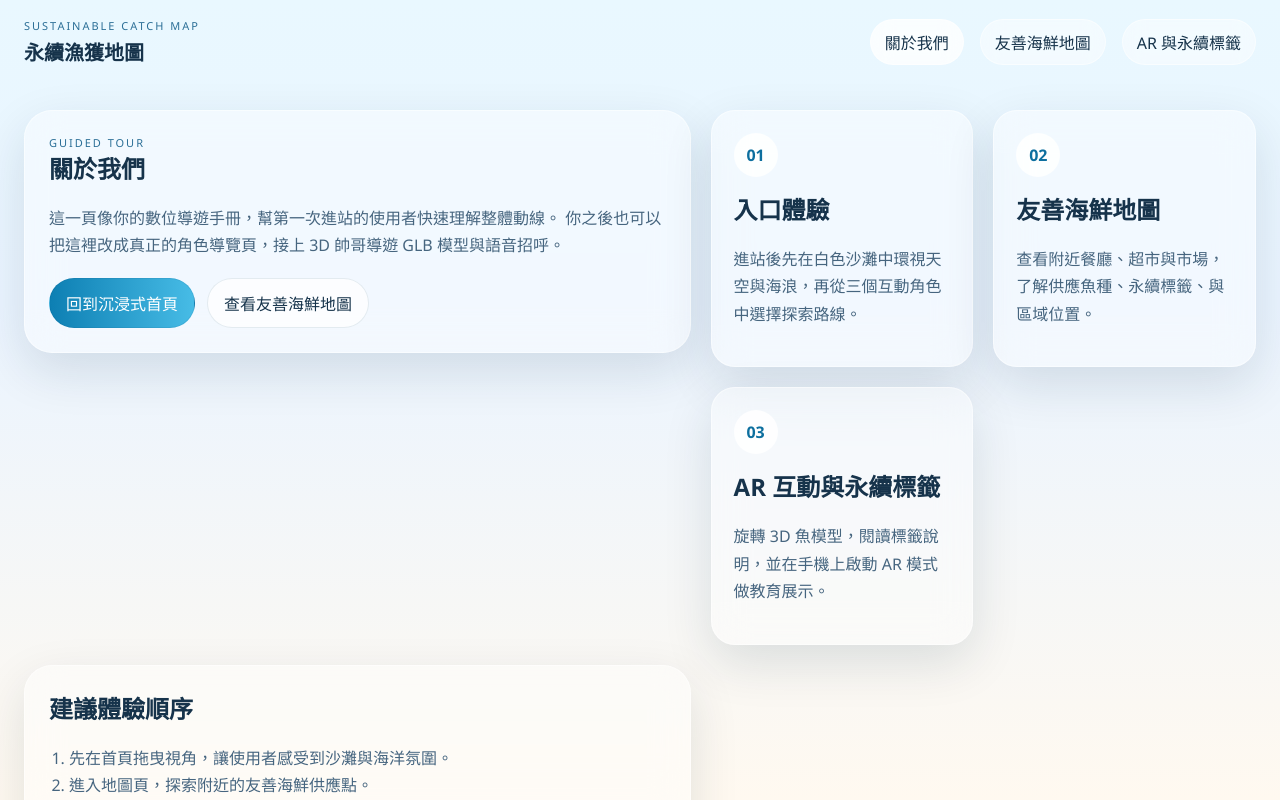
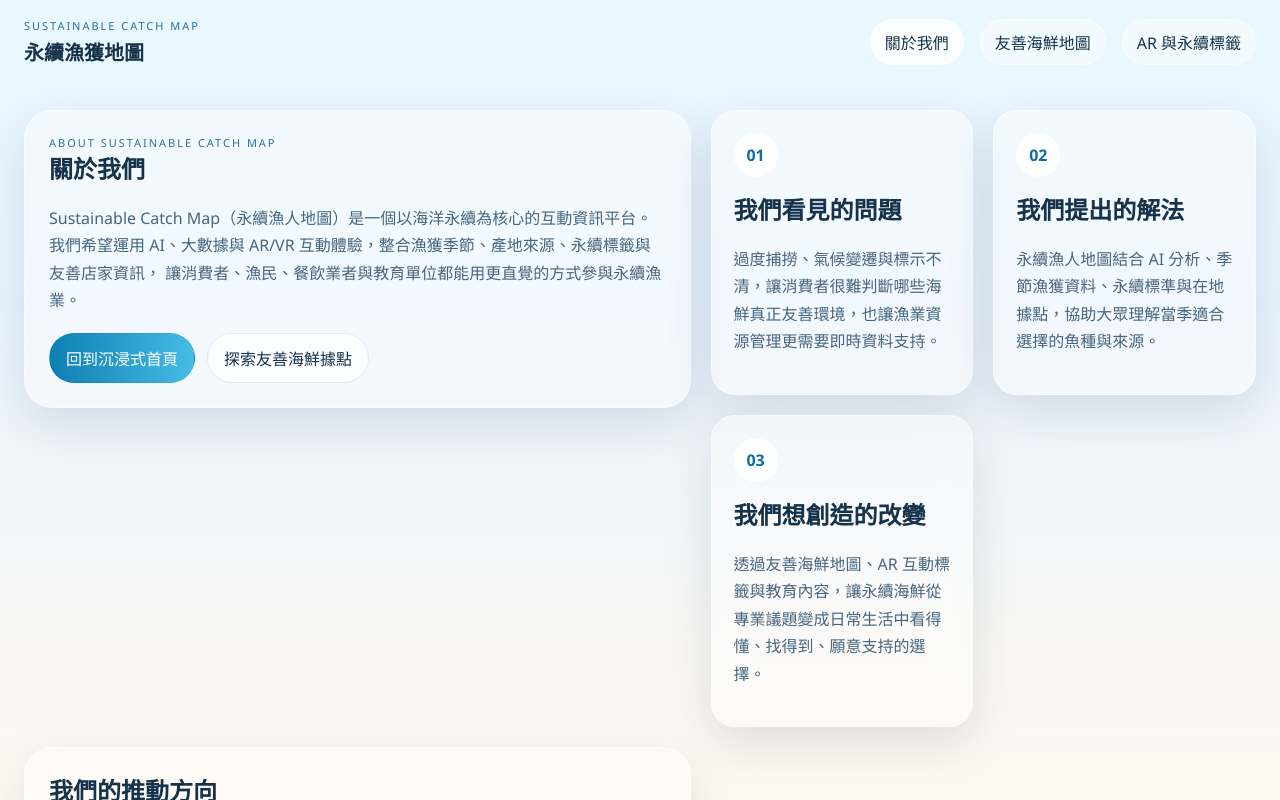
Before and after one commit to eden1762/sustainable-catch-map, a React (Vite) app: page /guide in a window 1280 px wide. Built offline with nearby package versions, Linux system fonts and the light colour scheme.

Commit message:
Deploy immersive 3D full version

```diff
--- a/src/components/HeroScene.jsx
+++ b/src/components/HeroScene.jsx
@@ -30,7 +30,7 @@ const MENU_ITEMS = [
     // 手機版專用色暈：眼睛本體偏天空藍，色暈改用對比的柔橘金；平板 / 電腦版不受影響
     mobileHalo: { core: '#ffb15c', glow: '#ff7a3d', rim: '#fff3dc' },
     route: '/guide',
-    hoverText: '用一雙明亮的眼睛帶你快速看見網站功能、入口與探索方向。'
+    hoverText: '認識永續漁人地圖的理念：用 AI、資料與互動教育，讓每一次海鮮選擇更透明、更友善海洋。'
   },
   {
     key: 'map',
@@ -92,10 +92,10 @@ export default function HeroScene() {
       <div className="hero-overlay">
         <div className="hero-copy glass-card">
           <div className="eyebrow">IMMERSIVE BEACH EXPERIENCE</div>
-          <h1>從白色沙灘出發，探索友善海鮮、關於我們與 AR 永續標籤</h1>
+          <h1>從白色沙灘出發，看見海鮮選擇與海洋永續的連結</h1>
           <p>
-            進入首頁即可看見三個中央 3D 入口：眼睛代表關於我們，小魚代表附近友善海鮮地圖，
-            牛頓擺球組代表 AR 互動與永續標籤。
+            Sustainable Catch Map 希望整合 AI 推薦、漁獲資訊與永續標籤，
+            幫助消費者找到友善海鮮，也讓漁業、餐飲與教育場域一起支持海洋資源管理。
           </p>
         </div>
 
--- a/src/pages/GuidePage.jsx
+++ b/src/pages/GuidePage.jsx
@@ -4,34 +4,34 @@ import SiteNav from '../components/SiteNav'
 
 const sections = [
   {
-    title: '入口體驗',
-    text: '進站後先在白色沙灘中環視天空與海浪，再從三個互動角色中選擇探索路線。'
+    title: '我們看見的問題',
+    text: '過度捕撈、氣候變遷與標示不清，讓消費者很難判斷哪些海鮮真正友善環境，也讓漁業資源管理更需要即時資料支持。'
   },
   {
-    title: '友善海鮮地圖',
-    text: '查看附近餐廳、超市與市場，了解供應魚種、永續標籤、與區域位置。'
+    title: '我們提出的解法',
+    text: '永續漁人地圖結合 AI 分析、季節漁獲資料、永續標準與在地據點，協助大眾理解當季適合選擇的魚種與來源。'
   },
   {
-    title: 'AR 互動與永續標籤',
-    text: '旋轉 3D 魚模型，閱讀標籤說明，並在手機上啟動 AR 模式做教育展示。'
+    title: '我們想創造的改變',
+    text: '透過友善海鮮地圖、AR 互動標籤與教育內容，讓永續海鮮從專業議題變成日常生活中看得懂、找得到、願意支持的選擇。'
   }
 ]
-
 export default function GuidePage() {
   return (
     <div className="subpage ocean-gradient">
       <SiteNav solid />
       <main className="content-shell guide-layout">
         <section className="intro-panel glass-card">
-          <div className="eyebrow">GUIDED TOUR</div>
+          <div className="eyebrow">ABOUT SUSTAINABLE CATCH MAP</div>
           <h1>關於我們</h1>
           <p>
-            這一頁像你的數位導遊手冊，幫第一次進站的使用者快速理解整體動線。
-            你之後也可以把這裡改成真正的角色導覽頁，接上 3D 帥哥導遊 GLB 模型與語音招呼。
+            Sustainable Catch Map（永續漁人地圖）是一個以海洋永續為核心的互動資訊平台。
+            我們希望運用 AI、大數據與 AR/VR 互動體驗，整合漁獲季節、產地來源、永續標籤與友善店家資訊，
+            讓消費者、漁民、餐飲業者與教育單位都能用更直覺的方式參與永續漁業。
           </p>
           <div className="cta-row">
             <Link className="primary-btn" to="/">回到沉浸式首頁</Link>
-            <Link className="secondary-btn" to="/map">查看友善海鮮地圖</Link>
+            <Link className="secondary-btn" to="/map">探索友善海鮮據點</Link>
           </div>
         </section>
 
@@ -46,11 +46,11 @@ export default function GuidePage() {
         </section>
 
         <section className="timeline-panel glass-card">
-          <h2>建議體驗順序</h2>
+          <h2>我們的推動方向</h2>
           <ol className="timeline-list">
-            <li>先在首頁拖曳視角，讓使用者感受到沙灘與海洋氛圍。</li>
-            <li>進入地圖頁，探索附近的友善海鮮供應點。</li>
-            <li>再到永續標籤頁，用 3D / AR 做教育式互動。</li>
+            <li>先用清楚的文字與互動場景，降低民眾理解永續海鮮的門檻。</li>
+            <li>再透過地圖與標籤資訊，串接餐廳、超市、市場與在地漁港等友善據點。</li>
+            <li>最後以 AI 推薦與 AR 教育模組，推動更透明、更有參與感的永續消費模式。</li>
           </ol>
         </section>
       </main>
```
